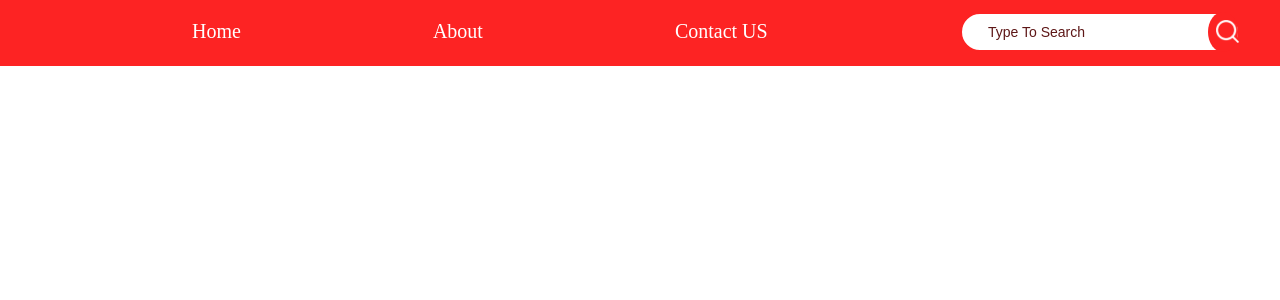
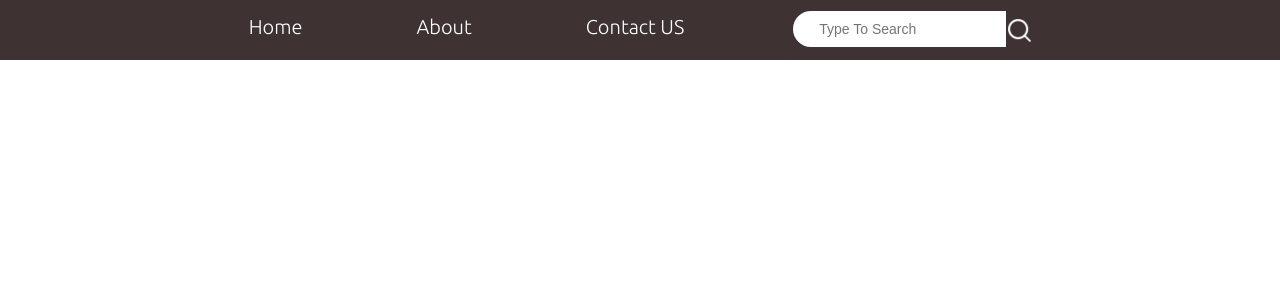
Before and after one commit to AJTimePyro/manga-web, a Flask app: page /about in a window 1280 px wide. Shown: the top 300 px of the page. Run offline with Flask 2, Linux system fonts and the light colour scheme.

Commit message:
improved navbar

```diff
--- a/static/css/main.css
+++ b/static/css/main.css
@@ -1,17 +1,15 @@
 
 /* Reset CSS */
-body{
-    margin: 0;
-    padding: 0;
+*, html {
+    margin:0;
+    padding:0;
 }
 
 :root {
-    --searchbox: #fd2323;
+    --searchbox: #3e3232;
 }
 
 #menubar{
-    display: flex;
-    padding-bottom: 23px;
     background: var(--searchbox);
 
     /* Prevefnting Selecting Text */
@@ -23,28 +21,40 @@ body{
     user-select: none;
 }
 
-#menubar a{
+#menubar ul{
+    display: flex;
+    justify-content: center;
+    list-style: none;
+    height: 60px;
+}
+
+.menu-page{
+    margin-top: 15px;
+    margin-left: 50px;
+    margin-right: 50px;
+}
+
+.menu-page a{
+    font-family: 'Ubuntu', sans-serif;
+    padding: 7px;
     text-decoration: none;
-    margin-top: 20px;
-    margin-inline-start: 15%;
     color: white;
     font-size: 20px;
+    transition: 0.7s;
 }
 
-#menubar a:hover{
-    color: gray;
+.menu-page a:hover{
+    background-color: rgba(0, 0, 0, 0.5);
+    border-radius: 50px;
+    box-shadow: 0 8px 16px 0 rgba(0,0,0,0.2);
 }
 
 #search-box{
     display: flex;
-    position: absolute;
-    align-items: center;
-    left: 75%;
     height: 36px;
-    width: 100%;
     max-width: 20%;
     padding-left: 20px;
-    margin-top: 12px;
+    margin-top: -6px;
     background: white;
     border: 2px solid var(--searchbox);
     border-radius: 60px;
@@ -71,10 +81,6 @@ body{
     width: 25px;
 }
 
-::placeholder{
-    color: rgb(94, 23, 23);
-}
-
 @media (max-width: 1024px){
 
 }
--- a/static/css/search.css
+++ b/static/css/search.css
@@ -47,6 +47,9 @@
 }
 
 .manga-title{
+    font-family: sans-serif;
+    /* font-size: 110%;
+    font-weight: bold; */
     overflow: hidden;
     text-overflow: ellipsis;
     white-space: nowrap;
--- a/templates/base.html
+++ b/templates/base.html
@@ -1,28 +1,45 @@
 <!DOCTYPE html>
 <html lang="en">
+
 <head>
     <meta charset="UTF-8">
     <meta http-equiv="X-UA-Compatible" content="IE=edge">
     <meta name="viewport" content="width=device-width, initial-scale=1.0">
+    <link rel="preconnect" href="https://fonts.googleapis.com">
+    <link rel="preconnect" href="https://fonts.gstatic.com" crossorigin>
+    <link href="https://fonts.googleapis.com/css2?family=Ubuntu:wght@300&display=swap" rel="stylesheet">
+
     <link rel="stylesheet" href="{{ url_for('static', filename = 'css/main.css') }}">
 
     {% block head %}{% endblock %}
 </head>
+
 <body>
     <div>
         <nav id="menubar">
+            <ul>
+                <li class="menu-page">
                     <a href="/">Home</a>
+                </li>
+                <li class="menu-page">
                     <a href="/about">About</a>
+                </li>
+                <li class="menu-page">
                     <a href="/contact">Contact US</a>
+                </li>
+                <li class="menu-page">
                     <div id="search-box">
                         <input type="text" name="search-query" placeholder="Type To Search">
                         <button id="search-btn">
                             <img src="{{ url_for('static', filename = 'icons/search.png') }}" alt="">
                         </button>
                     </div>
+                </li>
+            </ul>
         </nav>
     </div>
     {% block body %}{% endblock %}
 </body>
 <script src="{{ url_for('static', filename = 'js/base.js') }}"></script>
+
 </html>
--- a/templates/search.html
+++ b/templates/search.html
@@ -4,9 +4,9 @@
 <title>{{ query }}</title>
 <link rel="stylesheet" href="{{ url_for('static', filename = 'css/search.css') }}">
 <script>
-    var query = JSON.parse({{ result|tojson|safe }});   // This is not any error, it's flask
-                                                        // syntax for using python variable and
-                                                        // converting them to json object
+    var query = JSON.parse({{ result| tojson | safe }});    // This is not any error, it's flask
+                                                            // syntax for using python variable
+                                                            // and converting them to json object
 </script>
 <script src="{{ url_for('static', filename = 'js/search.js') }}"></script>
 {% endblock %}
```
Lines whose indentation alone changed are shown as unchanged.
